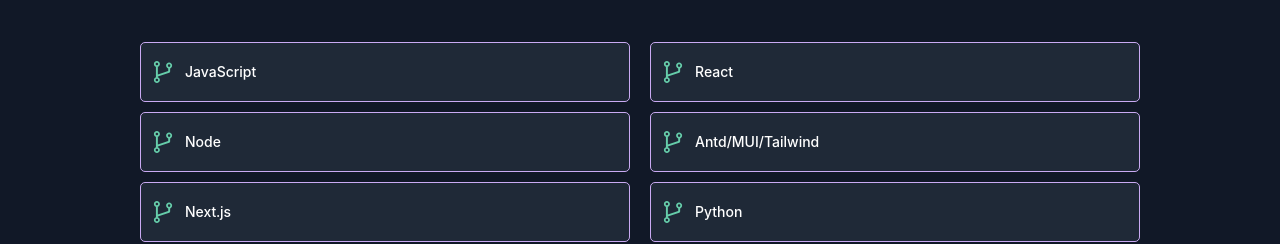
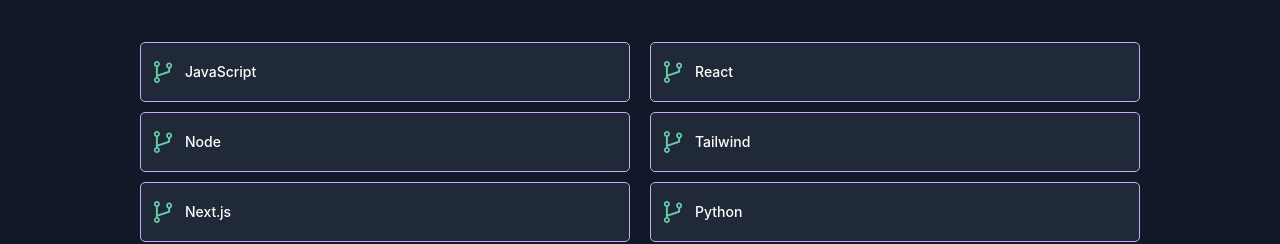
Before and after one commit to allwinp/allwin-portfolio, a React (Create React App) app: page / in a window 1280 px wide. Shown: the part 1940-2184 px from the top of the page. Built offline with nearby package versions, Linux system fonts and the light colour scheme.

Commit message:
Typing speed 20=> 10, trying to make the typing animation cursor change to green.

```diff
--- a/src/components/Intro/Intro.component.jsx
+++ b/src/components/Intro/Intro.component.jsx
@@ -11,7 +11,7 @@
 const About = () => {
   return (
     <div className="typing-animation-text">
-      <Typing speed={20} loop={true} cursorClassName="typing-animation-cursor">
+      <Typing speed={10} loop={true} cursorClassName="typing-animation-cursor">
         {strings.map((x) => (
           <>
             <span>{x}</span>
--- a/src/components/Intro/Intro.styles.css
+++ b/src/components/Intro/Intro.styles.css
@@ -12,5 +12,5 @@
 }
 
 .typing-animation-cursor {
-  color: aquamarine;
+  color: aquamarine !important;
 }
--- a/src/components/Technologies/Technologies.component.jsx
+++ b/src/components/Technologies/Technologies.component.jsx
@@ -7,7 +7,7 @@
   "JavaScript",
   "React",
   "Node",
-  "Antd/MUI/Tailwind",
+  "Tailwind",
   "Next.js",
   "Python",
 ];
```
